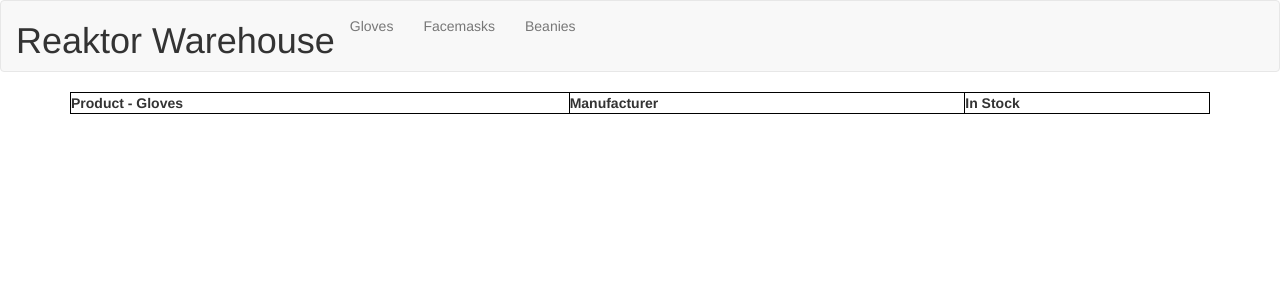
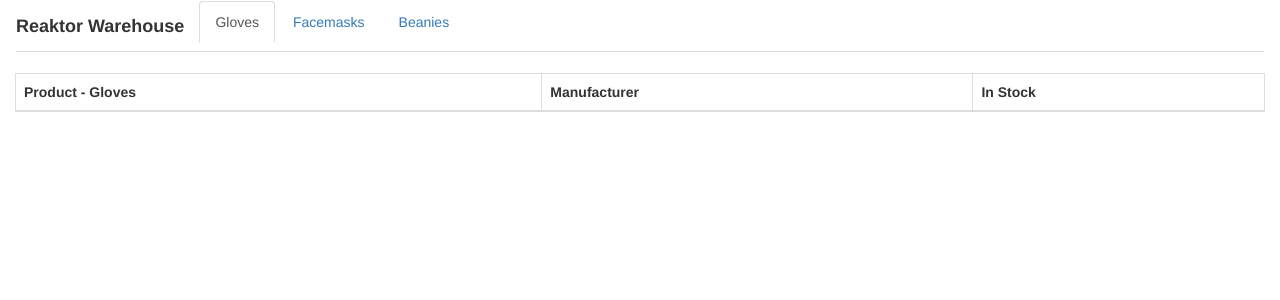
Before and after one commit to ReZuu/Reaktor-clothes, a Flask app: page / in a window 1280 px wide. Shown: the top 300 px of the page. Run offline with Flask 2, Linux system fonts and the light colour scheme; tables that the repository leaves empty hold one stand-in row (values such as "Sample post"); lists and menus that the app fills with data are empty; some libraries are stand-ins or nearby versions.

Commit message:
some UI improvements

```diff
--- a/app/templates/base.html
+++ b/app/templates/base.html
@@ -7,30 +7,27 @@
 {% endblock %}
 
 {% block navbar %}
-	<nav class="navbar navbar-default">
+	<nav class="navbar navbar-expand-sm bg-dark navbar-dark fixed-top">
 		<div class="container-fluid">
-			<div class="navbar-header">
-				<h1>Reaktor Warehouse</h1>
-			</div>
-			<div class="collapse navbar-collapse" id="navbarNav">
-				<ul class="nav navbar-nav">
-					<li class="nav-item">
-						<a class="nav-link" aria-current="page" href="{{ url_for('switch_category', category='Gloves') }}">{{ 'Gloves' }}</a>
-					</li>
-					<li class="nav-item">
-						<a class="nav-link" href="{{ url_for('switch_category', category='Facemasks') }}">{{ 'Facemasks' }}</a>
-					</li>
-					<li class="nav-item">
-						<a class="nav-link" href="{{ url_for('switch_category', category='Beanies') }}">{{ 'Beanies' }}</a>
-					</li>
-				</ul>
-			</div>
+			<!-- Brand -->
+			{% if title %}
+				<span class="navbar-brand"><b>{{ title }}</b></span>
+			{% else %}
+				<span class="navbar-brand"><b>Reaktor Warehouse</b></span>
+			{% endif %}
+
+			<!-- Buttons -->
+			<ul class="nav nav-tabs">
+				<li role="presentation" {% if category == 'Gloves' %} class="active"{% endif %}><a href="{{ url_for('switch_category', category='Gloves') }}">Gloves</a></li>
+				<li role="presentation" {% if category == 'Facemasks' %} class="active"{% endif %}><a href="{{ url_for('switch_category', category='Facemasks') }}">Facemasks</a></li>
+				<li role="presentation" {% if category == 'Beanies' %} class="active"{% endif %}><a href="{{ url_for('switch_category', category='Beanies') }}">Beanies</a></li>
+			</ul>
 		</div>
 	</nav>
 {% endblock %}
 
 {% block content %}
-	<div class="container">
+	<div class="container-fluid">
 		{% block product_content %}{% endblock %}
 	</div>
 {% endblock %}
--- a/app/templates/index.html
+++ b/app/templates/index.html
@@ -1,26 +1,20 @@
 {% extends "base.html" %}
 
 {% block product_content %}
-	<style>
-	table, th, td {
-		border: 1px solid black;
-		border-collapse: collapse;
-	}
-	th {
-		text-align: left;
-	}
-	</style>
-
-	<table style="width:100%">
-		<tr>
-			<th>Product - {{ category }}</th>
-			<th>Manufacturer</th>
-			<th>In Stock</th>
-		</tr>
+	<table class="table table-bordered table-hover">
+		<thead class="thead-light">
+			<tr>
+				<th>Product - {{ category }}</th>
+				<th>Manufacturer</th>
+				<th>In Stock</th>
+			</tr>
+		</thead>
+		<tbody>
 		{% for product in products %}
 			<tr>
 				{% include '_product.html' %}
 			</tr>
 		{% endfor %}
+		</tbody>
 	</table>
 {% endblock %}
```
